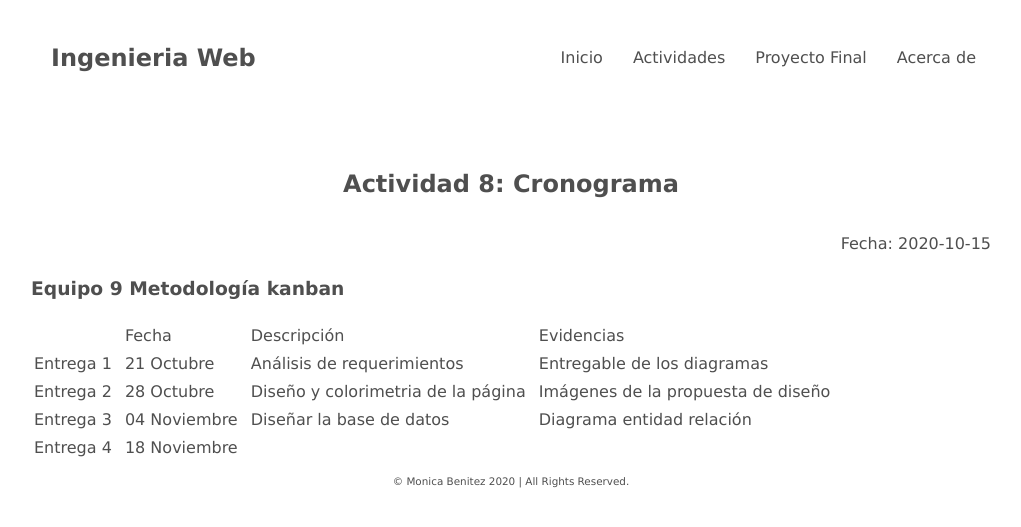
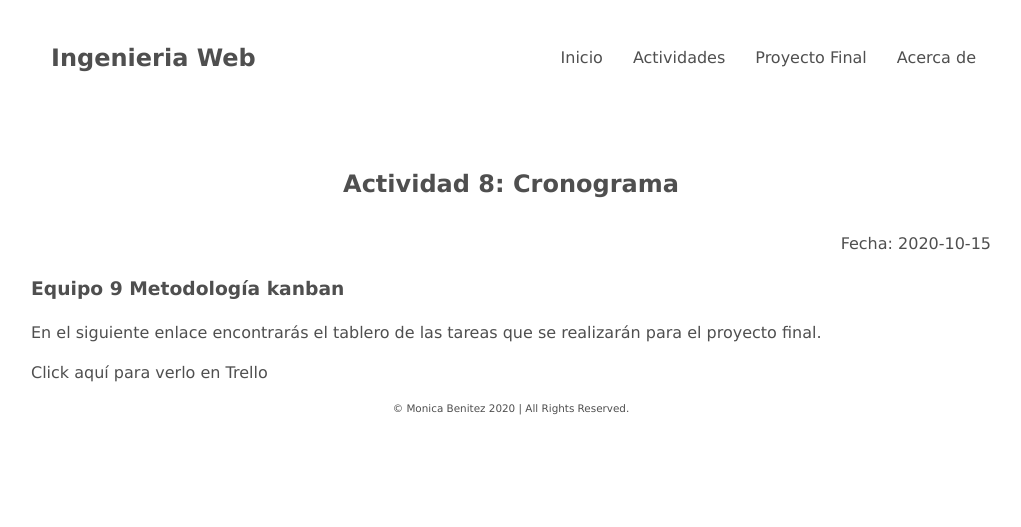
Before and after one commit to moonniy/Ingenieria-web, a Jekyll site: the page built from _posts/2020-10-15-actividad8.md, in a window 1280 px wide. Shown: the top 527 px of the page, without its empty margins (129-1150 px from the left). Built offline with Jekyll 4.4.1, drawn with Linux system fonts in a browser that asks for light colours.

Commit message:
Se agregó el link para ver el tablero de actividades en trello

```diff
--- a/_posts/2020-10-15-actividad8.md
+++ b/_posts/2020-10-15-actividad8.md
@@ -7,9 +7,7 @@ fecha: 2020-10-15
 
 ### Equipo 9 Metodología kanban
 
+En el siguiente enlace encontrarás el tablero de las tareas que se realizarán para el proyecto final.
 
-|           | | Fecha         | |Descripción                        | |Evidencias                         |
-| Entrega 1 | |21 Octubre     | |Análisis de requerimientos         | |Entregable de los diagramas        |
-| Entrega 2 | |28 Octubre     | |Diseño y colorimetria de la página | |Imágenes de la propuesta de diseño |
-| Entrega 3 | |04 Noviembre   | |Diseñar la base de datos           | |Diagrama entidad relación          |
-| Entrega 4 | |18 Noviembre   | |  |
+
+[Click aquí para verlo en Trello](https://trello.com/b/Tu0VebAu/ing-web)
```
